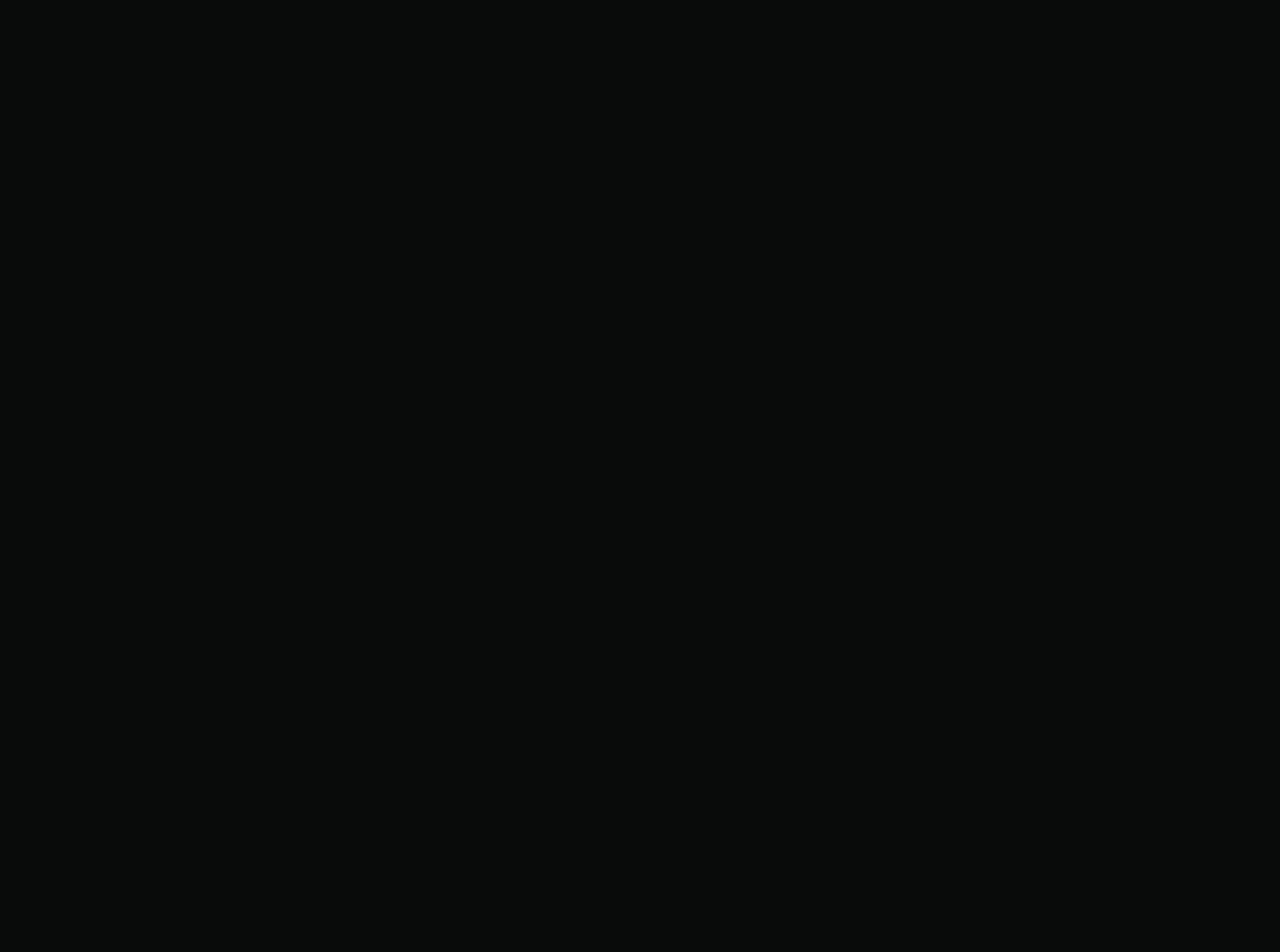
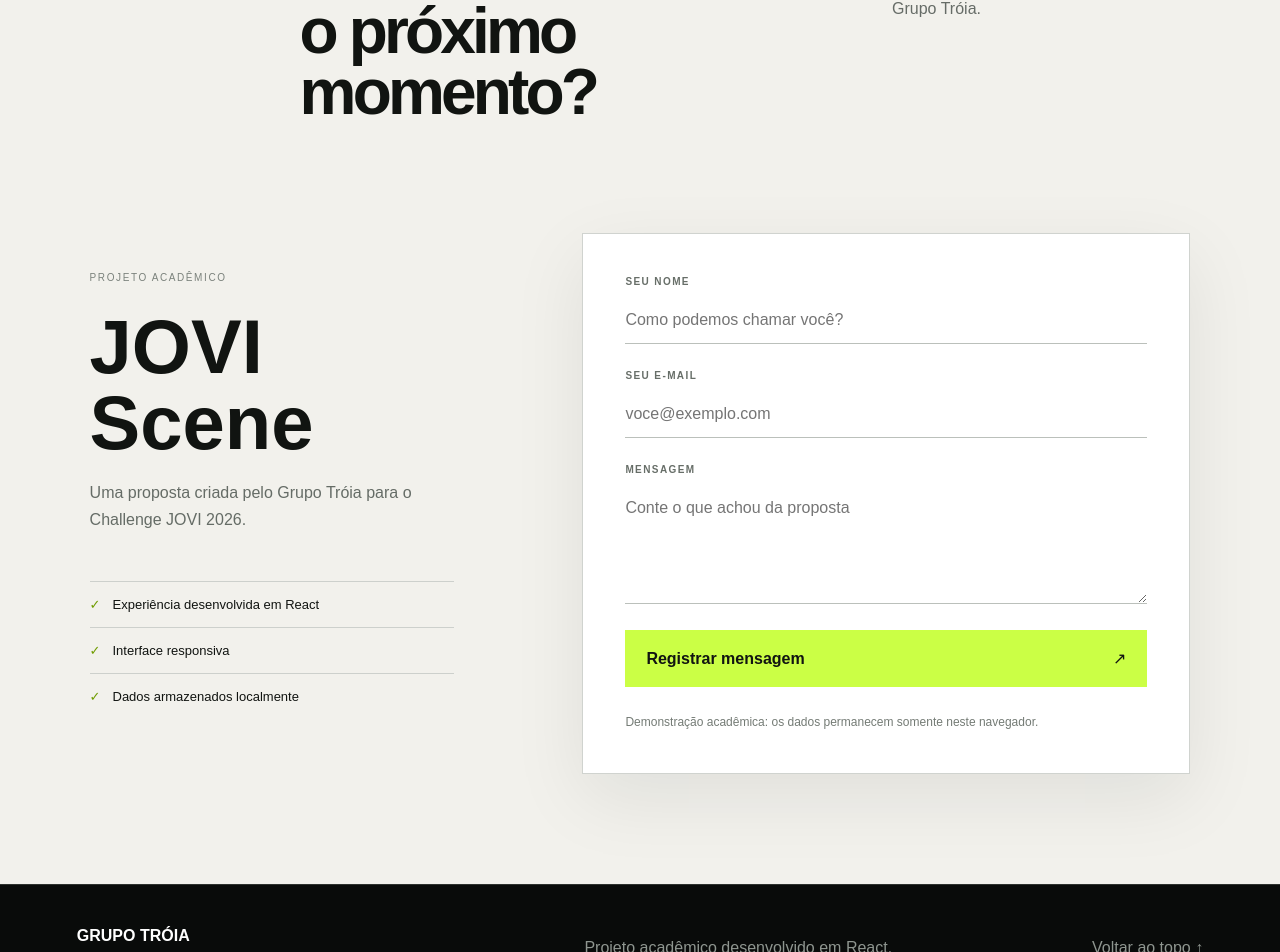
Before and after one commit to gimenezgui/sprint03-troia-webdev, a React (Vite) app: page / in a window 1280 px wide. Shown: the part 6333-7285 px from the top of the page. Before the commit the page ends 6290 px from the top, so only its background shows below. Built offline with nearby package versions, Linux system fonts and the light colour scheme.

Commit message:
feat: adiciona formulario de contato com persistencia local

```diff
--- a/src/App.css
+++ b/src/App.css
@@ -1053,3 +1053,153 @@
     min-height: 310px;
   }
 }
+
+.contact {
+  color: #111411;
+  background: #f2f1ec;
+  border-top: 1px solid #d1d4cf;
+}
+
+.contact-content {
+  display: grid;
+  grid-template-columns: 0.75fr 1.25fr;
+  gap: clamp(60px, 10vw, 160px);
+  padding-top: 30px;
+}
+
+.contact-copy {
+  padding: 34px 0;
+}
+
+.contact-copy > span {
+  color: #7b827c;
+  font-size: 10px;
+  letter-spacing: 0.16em;
+}
+
+.contact-copy h3 {
+  margin: 24px 0 18px;
+  font-size: clamp(42px, 6vw, 76px);
+  line-height: 1;
+}
+
+.contact-copy p {
+  max-width: 420px;
+  color: #656c66;
+  line-height: 1.7;
+}
+
+.contact-copy ul {
+  display: grid;
+  gap: 0;
+  margin: 48px 0 0;
+  padding: 0;
+  list-style: none;
+}
+
+.contact-copy li {
+  padding: 15px 0;
+  border-top: 1px solid #cdd0cc;
+  font-size: 13px;
+}
+
+.contact-copy li::before {
+  content: '✓';
+  margin-right: 12px;
+  color: #709c00;
+  font-weight: 700;
+}
+
+.contact-form {
+  display: grid;
+  gap: 26px;
+  padding: 42px;
+  background: #ffffff;
+  border: 1px solid #d0d3cf;
+  box-shadow: 0 24px 70px rgba(19, 23, 20, 0.08);
+}
+
+.contact-form label {
+  display: grid;
+  gap: 10px;
+}
+
+.contact-form label > span {
+  color: #676e68;
+  font-size: 10px;
+  font-weight: 700;
+  letter-spacing: 0.14em;
+  text-transform: uppercase;
+}
+
+.contact-form input,
+.contact-form textarea {
+  width: 100%;
+  padding: 14px 0;
+  color: #111411;
+  background: transparent;
+  border: 0;
+  border-bottom: 1px solid #bbc0bb;
+  border-radius: 0;
+  outline: none;
+  font: inherit;
+  resize: vertical;
+  transition: border-color 0.25s ease;
+}
+
+.contact-form input:focus,
+.contact-form textarea:focus {
+  border-color: #6f9900;
+}
+
+.contact-form button {
+  display: flex;
+  align-items: center;
+  justify-content: space-between;
+  padding: 18px 20px;
+  color: #111411;
+  background: #cbff45;
+  border: 1px solid #cbff45;
+  font: inherit;
+  font-weight: 700;
+  cursor: pointer;
+  transition:
+    background 0.25s ease,
+    transform 0.25s ease;
+}
+
+.contact-form button:hover {
+  background: #dcff80;
+  transform: translateY(-3px);
+}
+
+.form-note,
+.form-success {
+  margin: 0;
+  font-size: 12px;
+  line-height: 1.5;
+}
+
+.form-note {
+  color: #747b75;
+}
+
+.form-success {
+  padding: 12px 14px;
+  color: #304800;
+  background: #e5ffab;
+  border-left: 3px solid #78a500;
+}
+
+@media (max-width: 900px) {
+  .contact-content {
+    grid-template-columns: 1fr;
+    gap: 40px;
+  }
+}
+
+@media (max-width: 600px) {
+  .contact-form {
+    padding: 28px 20px;
+  }
+}
--- a/src/App.jsx
+++ b/src/App.jsx
@@ -7,6 +7,7 @@ import Gallery from './components/Gallery';
 import CameraDemo from './components/CameraDemo';
 import Audience from './components/Audience';
 import Team from './components/Team';
+import Contact from './components/Contact'
 
 export default function App() {
   return (
@@ -20,6 +21,7 @@ export default function App() {
         <CameraDemo />
         <Audience />
         <Team />
+        <Contact />
       </main>
 
       <Footer />
--- /dev/null
+++ b/src/components/Contact.jsx
@@ -0,0 +1,145 @@
+import { useState } from 'react';
+import useLocalStorage from '../hooks/useLocalStorage';
+import SectionTitle from './SectionTitle';
+
+const initialForm = {
+  name: '',
+  email: '',
+  message: '',
+};
+
+export default function Contact() {
+  const [form, setForm] = useState(initialForm);
+  const [submitted, setSubmitted] = useState(false);
+
+  const [, setMessages] = useLocalStorage(
+    'troia-contact-messages',
+    [],
+  );
+
+  function handleChange(event) {
+    const { name, value } = event.target;
+
+    setForm((currentForm) => ({
+      ...currentForm,
+      [name]: value,
+    }));
+
+    setSubmitted(false);
+  }
+
+  function handleSubmit(event) {
+    event.preventDefault();
+
+    const newMessage = {
+      id: Date.now(),
+      ...form,
+      createdAt: new Date().toLocaleString('pt-BR'),
+    };
+
+    setMessages((currentMessages) => [
+      newMessage,
+      ...currentMessages,
+    ].slice(0, 10));
+
+    setForm(initialForm);
+    setSubmitted(true);
+  }
+
+  return (
+    <section
+      id="contato"
+      className="section contact light-section"
+      aria-labelledby="contact-title"
+    >
+      <SectionTitle
+        number="06"
+        eyebrow="Contato"
+        title="Vamos transformar o próximo momento?"
+        description="Conheça a proposta, teste a experiência e compartilhe sua percepção com o Grupo Tróia."
+        titleId="contact-title"
+        light
+      />
+
+      <div className="contact-content">
+        <div className="contact-copy">
+          <span>PROJETO ACADÊMICO</span>
+
+          <h3>JOVI Scene</h3>
+
+          <p>
+            Uma proposta criada pelo Grupo Tróia para o
+            Challenge JOVI 2026.
+          </p>
+
+          <ul>
+            <li>Experiência desenvolvida em React</li>
+            <li>Interface responsiva</li>
+            <li>Dados armazenados localmente</li>
+          </ul>
+        </div>
+
+        <form
+          className="contact-form"
+          onSubmit={handleSubmit}
+        >
+          <label>
+            <span>Seu nome</span>
+            <input
+              type="text"
+              name="name"
+              value={form.name}
+              onChange={handleChange}
+              placeholder="Como podemos chamar você?"
+              required
+            />
+          </label>
+
+          <label>
+            <span>Seu e-mail</span>
+            <input
+              type="email"
+              name="email"
+              value={form.email}
+              onChange={handleChange}
+              placeholder="voce@exemplo.com"
+              required
+            />
+          </label>
+
+          <label>
+            <span>Mensagem</span>
+            <textarea
+              name="message"
+              value={form.message}
+              onChange={handleChange}
+              placeholder="Conte o que achou da proposta"
+              rows="5"
+              required
+            />
+          </label>
+
+          <button type="submit">
+            Registrar mensagem
+            <span aria-hidden="true">↗</span>
+          </button>
+
+          <p className="form-note">
+            Demonstração acadêmica: os dados permanecem
+            somente neste navegador.
+          </p>
+
+          {submitted && (
+            <p
+              className="form-success"
+              role="status"
+              aria-live="polite"
+            >
+              Mensagem registrada com sucesso.
+            </p>
+          )}
+        </form>
+      </div>
+    </section>
+  );
+}
```
